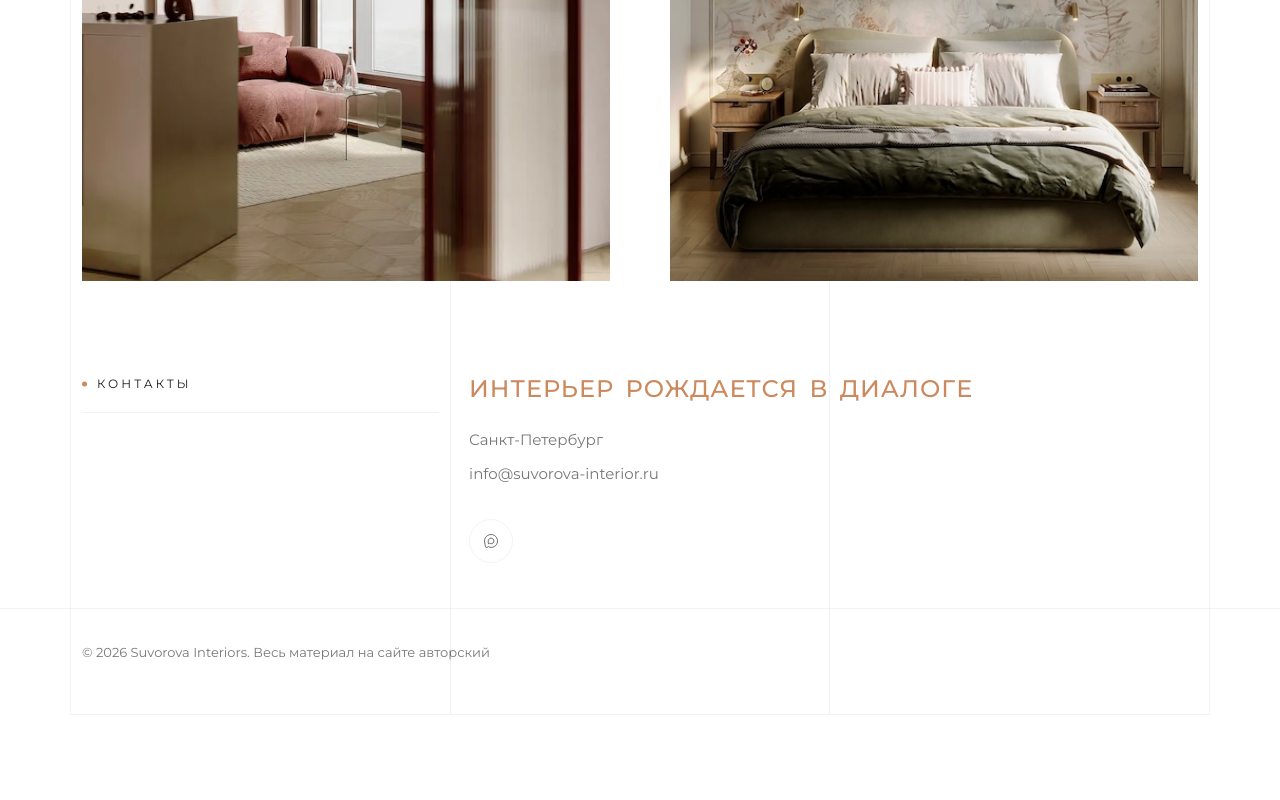
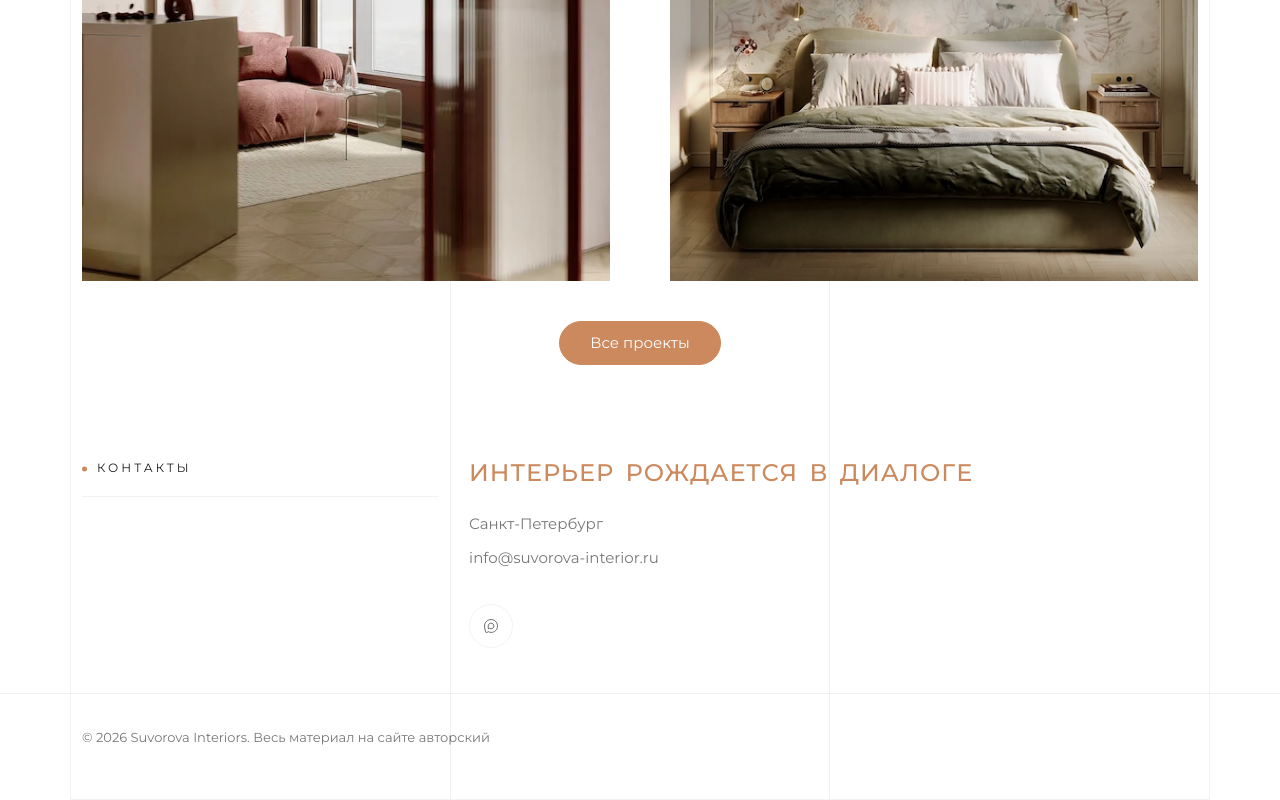
Before and after one commit to s-podgainova/suvorova-project, a Next.js app: page / in a window 1280 px wide. Shown: the part 2054-2854 px from the top of the page. Before the commit the page ends 2769 px from the top, so only its background shows below. Built offline with nearby package versions, Linux system fonts and the light colour scheme.

Commit message:
upd/about-photo

```diff
--- a/components/layout/Footer/Footer.tsx
+++ b/components/layout/Footer/Footer.tsx
@@ -1,8 +1,8 @@
 import { Container } from "@/components/ui/Container/Container";
+import { FooterSocialLink } from "@/components/ui/FooterSocialLink/FooterSocialLink";
 import { TextSplitSection } from "@/components/ui/TextSplitSection/TextSplitSection";
 
 import styles from "./Footer.module.css";
-import { FooterSocialLink } from "@/components/ui/FooterSocialLink/FooterSocialLink";
 
 export const Footer = () => {
   return (
--- a/components/sections/AboutSection/AboutSection.module.css
+++ b/components/sections/AboutSection/AboutSection.module.css
@@ -82,8 +82,8 @@
   }
 
   .imageWrapper {
+    justify-self: center;
     order: -1;
-    justify-self: center;
     inline-size: 100%;
     max-inline-size: 500px;
     aspect-ratio: 16 / 14;
--- a/components/sections/AboutSection/AboutSection.tsx
+++ b/components/sections/AboutSection/AboutSection.tsx
@@ -30,7 +30,7 @@ export const AboutSection = () => {
       </div>
       <div className={styles.imageWrapper}>
         <Image
-          src="/images/about/about.webp"
+          src="/images/about/about.jpg"
           sizes="(max-width: 960px) min(500px, calc(100vw - 32px), 90vw), (max-width: 1140px) calc(45vw - 30px), (max-width: 1280px) calc(540px - 5vw), 476px"
           alt="Портрет Софьи Суворовой"
           className={styles.image}
--- a/components/sections/NotFoundSection/NotFoundSection.module.css
+++ b/components/sections/NotFoundSection/NotFoundSection.module.css
@@ -26,33 +26,8 @@
   text-transform: uppercase;
 }
 
-.link,
-.link:visited {
-  display: inline-flex;
-  justify-content: center;
-  padding: 10px 30px;
+.link {
   margin-block-start: 20px;
-  font-size: var(--font-size-regular);
-  font-weight: 400;
-  line-height: 1.5;
-  color: var(--white);
-  background-color: var(--color-accent);
-  border: 1px solid var(--color-accent);
-  border-radius: 50px;
-  transition: background-color 0.15s ease-out;
-}
-
-@media (hover: hover) and (pointer: fine) {
-  .link:hover {
-    color: var(--color-accent);
-    background-color: transparent;
-  }
-}
-
-@media (prefers-reduced-motion: reduce) {
-  .link {
-    transition: none;
-  }
 }
 
 @media (width <= 768px) {
--- /dev/null
+++ b/components/sections/ProjectsSection/ProjectsSection.module.css
@@ -0,0 +1,5 @@
+.actions {
+  display: flex;
+  justify-content: center;
+  margin-block-start: 40px;
+}
--- a/components/sections/ProjectsSection/ProjectsSection.tsx
+++ b/components/sections/ProjectsSection/ProjectsSection.tsx
@@ -1,7 +1,10 @@
+import { ButtonLink } from "@/components/ui/ButtonLink/ButtonLink";
 import { Container } from "@/components/ui/Container/Container";
 import { TextSplitSection } from "@/components/ui/TextSplitSection/TextSplitSection";
 
 import { ProjectsList } from "./ProjectsList/ProjectsList";
+
+import styles from "./ProjectsSection.module.css";
 
 export const ProjectsSection = () => {
   return (
@@ -9,6 +12,9 @@ export const ProjectsSection = () => {
       <Container>
         <TextSplitSection heading="Проекты" />
         <ProjectsList />
+        <div className={styles.actions}>
+          <ButtonLink href="/projects">Все проекты</ButtonLink>
+        </div>
       </Container>
     </section>
   );
--- /dev/null
+++ b/components/ui/ButtonLink/ButtonLink.module.css
@@ -0,0 +1,27 @@
+.link,
+.link:visited {
+  display: inline-flex;
+  justify-content: center;
+  padding: 10px 30px;
+  font-size: var(--font-size-regular);
+  font-weight: 400;
+  line-height: 1.5;
+  color: var(--white);
+  background-color: var(--color-accent);
+  border: 1px solid var(--color-accent);
+  border-radius: 50px;
+  transition: background-color 0.15s ease-out;
+}
+
+@media (hover: hover) and (pointer: fine) {
+  .link:hover {
+    color: var(--color-accent);
+    background-color: transparent;
+  }
+}
+
+@media (prefers-reduced-motion: reduce) {
+  .link {
+    transition: none;
+  }
+}
--- /dev/null
+++ b/components/ui/ButtonLink/ButtonLink.tsx
@@ -0,0 +1,11 @@
+import type { ComponentProps } from "react";
+import Link from "next/link";
+
+import styles from "./ButtonLink.module.css";
+
+export const ButtonLink = ({
+  className,
+  ...props
+}: ComponentProps<typeof Link>) => (
+  <Link className={`${styles.link} ${className ?? ""}`} {...props} />
+);
```
Also changed, not shown: components/sections/NotFoundSection/NotFoundSection.tsx (+3 -4 lines), public/images/about/about.jpg (added), public/images/about/about.webp (deleted).
